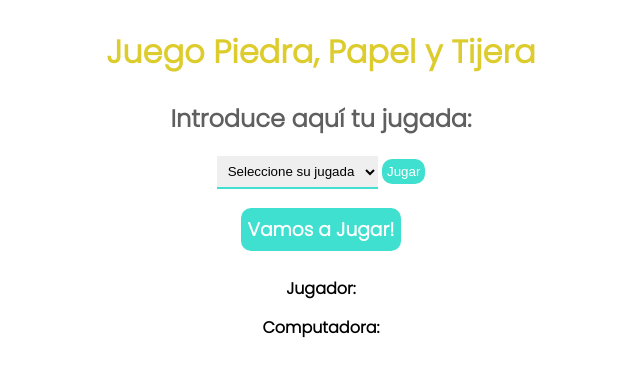
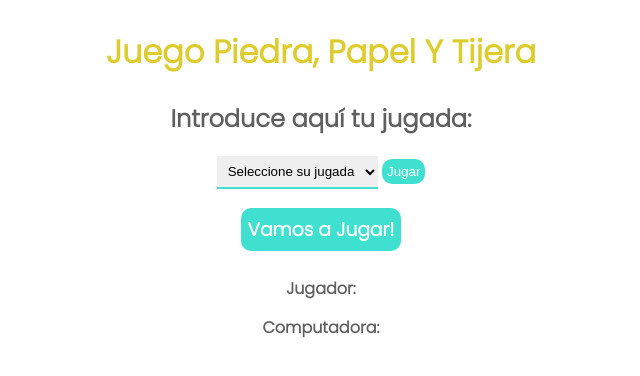
Before and after one commit to Adalab/modulo-2-evaluacion-intermedia-maria-guerrero, a plain HTML site: page index.html in a window 1280 px wide. Shown: the whole page, without its empty margins (319-959 px from the left). Drawn offline with Linux system fonts and the light colour scheme.

Commit message:
add changes

```diff
--- a/index.html
+++ b/index.html
@@ -12,7 +12,7 @@
 </head>
 <body>
     <main class="main">
-        <h1 class="titleStyles">Juego Piedra, Papel y Tijera</h1>
+        <h1 class="titleStyles">Juego piedra, papel y tijera</h1>
         <h2 class="subtitleStyles">Introduce aquí tu jugada:</h2>
 
         <form action="">
--- a/styles/style.css
+++ b/styles/style.css
@@ -9,6 +9,7 @@
 .titleStyles {
     color: rgb(221, 204, 46);
     margin: 20px;
+    text-transform: capitalize;
 }
     .subtitleStyles {
         color: rgb(95, 95, 95);
@@ -39,8 +40,10 @@
 
 .playerStyles {
     margin: 7px;
+    color: rgb(95, 95, 95);
 }
 
 .computerStyles {
     margin: 7px;
+    color: rgb(95, 95, 95);
 }
```
